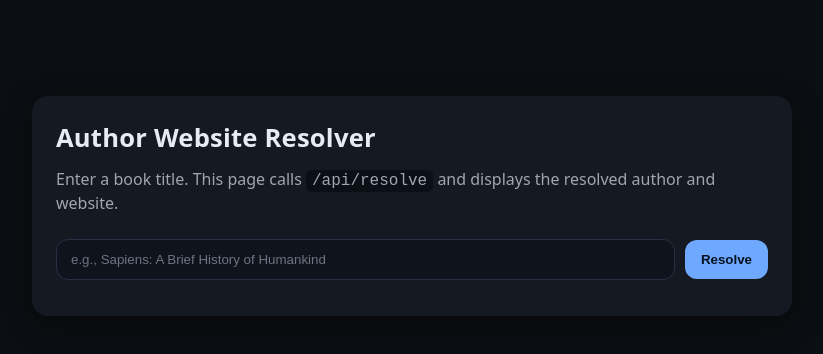
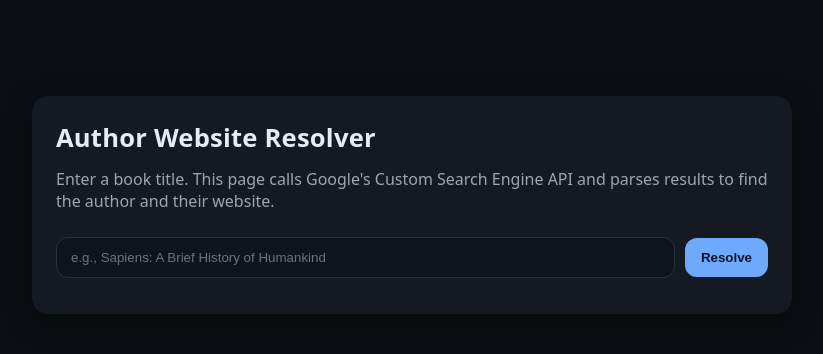
Before and after one commit to zirezumi/ada-author-content-resolver, a website: page public/index.html in a window 1280 px wide. Shown: the whole page, without its empty margins (228-1051 px from the left). Drawn offline with Linux system fonts and the light colour scheme.

Commit message:
Update index.html

```diff
--- a/public/index.html
+++ b/public/index.html
@@ -29,7 +29,7 @@
   <div class="wrap">
     <div class="card">
       <h1>Author Website Resolver</h1>
-      <p class="sub">Enter a book title. This page calls <code>/api/resolve</code> and displays the resolved author and website.</p>
+      <p class="sub">Enter a book title. This page calls Google's Custom Search Engine API and parses results to find the author and their website.</p>
 
       <form id="form">
         <input id="title" type="text" placeholder="e.g., Sapiens: A Brief History of Humankind" required />
```
